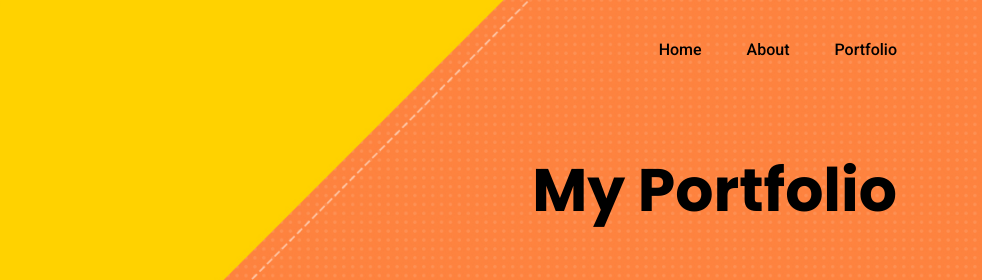
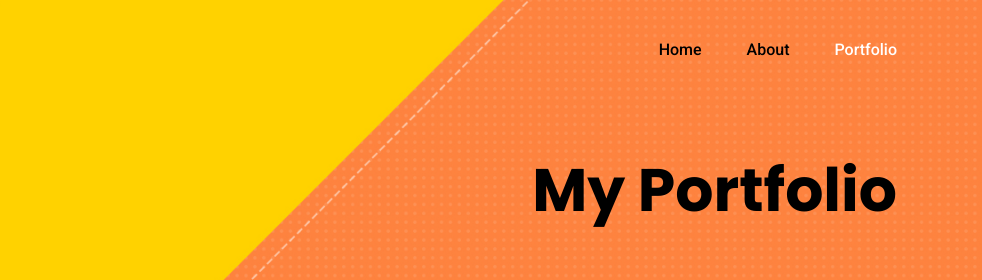
Before and after one commit to SagarSewak/dhruvi, a plain HTML site: page portfolio.html in a window 1280 px wide. Shown: the top 280 px of the page, 298-1280 px from the left. Drawn offline with Linux system fonts and the light colour scheme; some packages are replaced by stand-ins of ours.

Commit message:
Update 1.0.1
Active nav bar change for portfolioi

```diff
--- a/portfolio.html
+++ b/portfolio.html
@@ -40,7 +40,7 @@
 						<ul class="nav navbar-nav menu_nav justify-content-end">
 							<li class="nav-item"><a class="nav-link" href="index.html">Home</a></li>
 							<li class="nav-item"><a class="nav-link" href="about-us.html">About</a></li>
-							<li class="nav-item"><a class="nav-link" href="portfolio.html">Portfolio</a></li>
+							<li class="nav-item active"><a class="nav-link" href="portfolio.html">Portfolio</a></li>
 
 							<!-- <li class="nav-item"><a class="nav-link" href="contact.html">Contact</a></li> -->
 						</ul>
```
